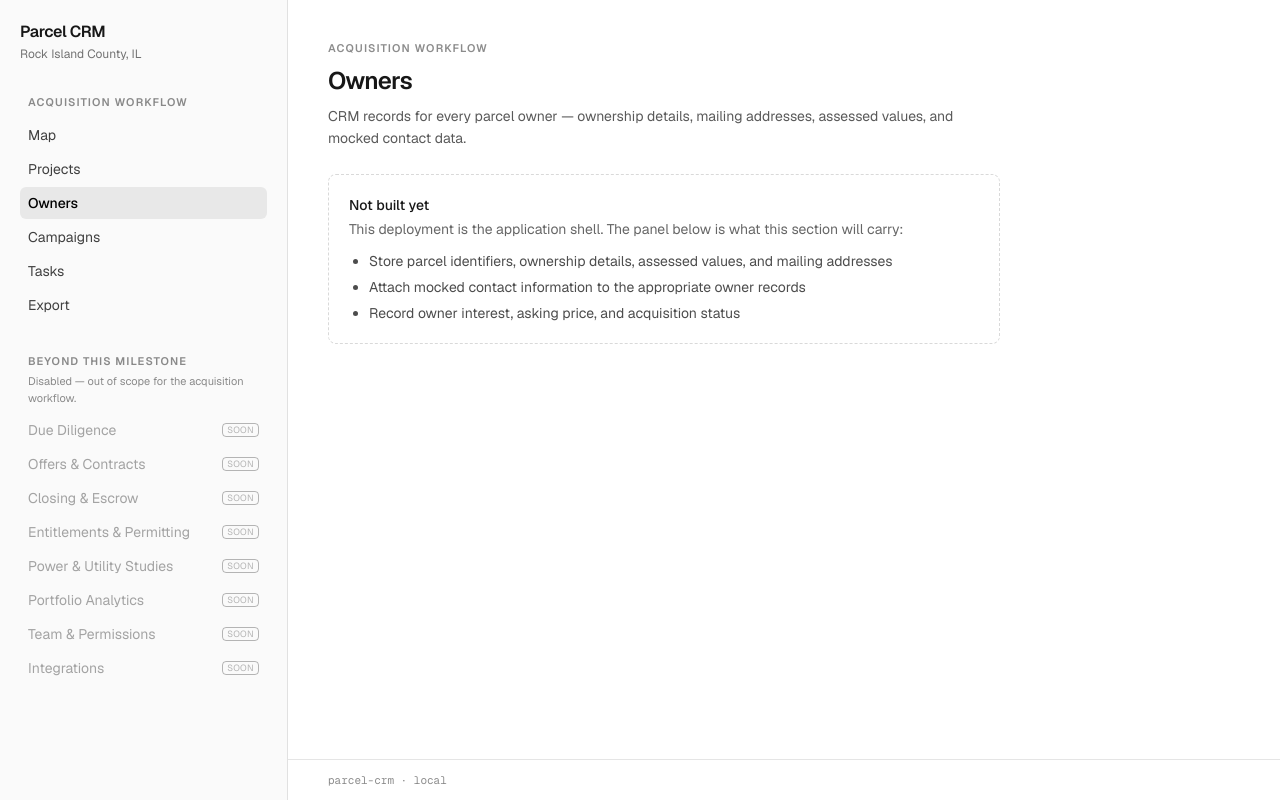
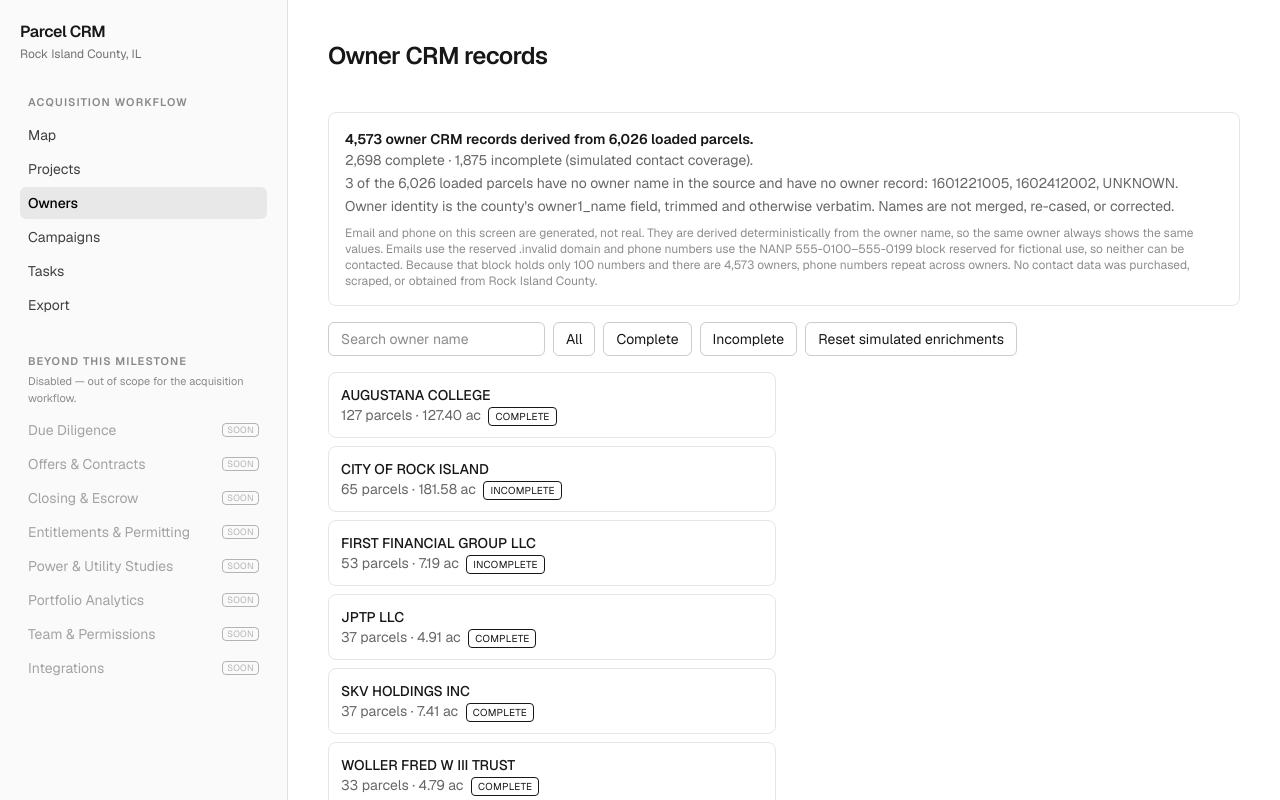
Before and after one commit to liesislukas/parcel-crm, a Next.js app: page /owners in a window 1280 px wide. Shown: the top 800 px of the page. Built offline with nearby package versions, Linux system fonts and the light colour scheme.

Commit message:
feat: build /owners route listing every owner CRM record (W3)

```diff
--- a/src/app/owners/page.tsx
+++ b/src/app/owners/page.tsx
@@ -1,8 +1,19 @@
-import { SectionPage } from "@/components/SectionPage";
-import { sections } from "@/lib/nav";
-
-const section = sections.find((s) => s.slug === "owners")!;
+import { Suspense } from "react";
+import OwnersWorkspace from "@/components/owners/OwnersWorkspace";
 
 export default function OwnersPage() {
-  return <SectionPage section={section} />;
+  return (
+    <article className="flex flex-col gap-6">
+      <h1 className="text-2xl font-semibold tracking-tight">Owner CRM records</h1>
+      <Suspense
+        fallback={
+          <p className="mt-4 rounded-lg border border-black/10 p-4 text-sm dark:border-white/15">
+            Loading owner records…
+          </p>
+        }
+      >
+        <OwnersWorkspace />
+      </Suspense>
+    </article>
+  );
 }
--- /dev/null
+++ b/src/components/owners/OwnersWorkspace.tsx
@@ -0,0 +1,252 @@
+"use client";
+
+import { useEffect, useMemo, useState } from "react";
+import { useRouter, useSearchParams } from "next/navigation";
+import type { Feature, FeatureCollection, Geometry } from "geojson";
+import { formatAcres, toParcel, type Parcel, type RawParcelProperties } from "@/lib/parcel";
+import {
+  buildOwnerRecords,
+  ownersWithoutName,
+  type OwnerRecord as OwnerRecordType,
+} from "@/lib/owners";
+import {
+  clearEnrichments,
+  effectiveContact,
+  readEnrichments,
+  type EnrichmentStore,
+} from "@/lib/store";
+import type { ParcelMeta } from "@/components/map/MapWorkspace";
+
+type CompletenessFilter = "all" | "complete" | "incomplete";
+
+const PAGE_SIZE = 50;
+
+const BUTTON_CLASS =
+  "rounded-md border border-black/20 px-3 py-1.5 text-sm disabled:cursor-not-allowed disabled:opacity-45 dark:border-white/25";
+const PANEL_CLASS = "rounded-lg border border-black/10 p-4 text-sm dark:border-white/15";
+
+const METHODOLOGY_NOTE =
+  "Email and phone on this screen are generated, not real. They are derived deterministically " +
+  "from the owner name, so the same owner always shows the same values. Emails use the reserved " +
+  ".invalid domain and phone numbers use the NANP 555-0100–555-0199 block reserved for fictional " +
+  "use, so neither can be contacted. Because that block holds only 100 numbers and there are " +
+  "4,573 owners, phone numbers repeat across owners. No contact data was purchased, scraped, or " +
+  "obtained from Rock Island County.";
+
+export default function OwnersWorkspace() {
+  const router = useRouter();
+  const searchParams = useSearchParams();
+  // useSearchParams() returns the already-decoded value — do not decodeURIComponent it again.
+  const selectedKey = searchParams.get("owner");
+
+  const [raw, setRaw] = useState<FeatureCollection | null>(null);
+  const [meta, setMeta] = useState<ParcelMeta | null>(null);
+  const [store, setStore] = useState<EnrichmentStore | null>(null);
+  const [failed, setFailed] = useState(false);
+  const [search, setSearch] = useState("");
+  const [filter, setFilter] = useState<CompletenessFilter>("all");
+  const [visibleCount, setVisibleCount] = useState(PAGE_SIZE);
+
+  useEffect(() => {
+    let cancelled = false;
+
+    async function load() {
+      try {
+        const [dataResponse, metaResponse] = await Promise.all([
+          fetch("/data/rock-island-parcels.json"),
+          fetch("/data/rock-island-parcels.meta.json"),
+        ]);
+        if (!dataResponse.ok || !metaResponse.ok) throw new Error("parcel data fetch failed");
+        const collection = (await dataResponse.json()) as FeatureCollection;
+        const metaJson = (await metaResponse.json()) as ParcelMeta;
+        if (cancelled) return;
+        setRaw(collection);
+        setMeta(metaJson);
+        // Never read localStorage during render — that would break hydration. Seeding it
+        // here, once, after the client-only effect has run, is the safe point.
+        setStore(readEnrichments());
+      } catch {
+        if (!cancelled) setFailed(true);
+      }
+    }
+
+    void load();
+    return () => {
+      cancelled = true;
+    };
+  }, []);
+
+  const parcels = useMemo<Parcel[] | null>(() => {
+    if (!raw) return null;
+    return raw.features.map((feature) => toParcel(feature as Feature<Geometry, RawParcelProperties>));
+  }, [raw]);
+
+  const owners = useMemo<OwnerRecordType[]>(
+    () => (parcels ? buildOwnerRecords(parcels) : []),
+    [parcels],
+  );
+  const noOwnerPins = useMemo<string[]>(
+    () => (parcels ? ownersWithoutName(parcels) : []),
+    [parcels],
+  );
+
+  const ownersWithContact = useMemo(() => {
+    if (!store) return [];
+    return owners.map((owner) => ({ owner, contact: effectiveContact(owner, store) }));
+  }, [owners, store]);
+
+  const completeCount = ownersWithContact.filter((o) => o.contact.completeness === "complete").length;
+  const incompleteCount = ownersWithContact.length - completeCount;
+
+  const filtered = useMemo(() => {
+    const term = search.trim().toLowerCase();
+    return ownersWithContact.filter(({ owner, contact }) => {
+      if (term && !owner.ownerKey.toLowerCase().includes(term)) return false;
+      if (filter === "complete" && contact.completeness !== "complete") return false;
+      if (filter === "incomplete" && contact.completeness !== "incomplete") return false;
+      return true;
+    });
+  }, [ownersWithContact, search, filter]);
+
+  const visibleRows = filtered.slice(0, visibleCount);
+
+  const selectedOwner = useMemo(
+    () => (selectedKey ? (owners.find((o) => o.ownerKey === selectedKey) ?? null) : null),
+    [owners, selectedKey],
+  );
+
+  function selectOwner(ownerKey: string) {
+    router.replace(`/owners?owner=${encodeURIComponent(ownerKey)}`, { scroll: false });
+  }
+
+  function handleReset() {
+    setStore(clearEnrichments());
+  }
+
+  if (failed) {
+    return (
+      <p className={`mt-4 ${PANEL_CLASS}`}>Could not load the parcel data file. Reload the page.</p>
+    );
+  }
+
+  if (!raw || !meta || !store) {
+    return <p className={`mt-4 ${PANEL_CLASS}`}>Loading Rock Island County parcels…</p>;
+  }
+
+  return (
+    <div data-testid="owners-workspace" className="mt-4 flex flex-col gap-4">
+      <div data-testid="owners-summary" className={`${PANEL_CLASS} leading-relaxed`}>
+        <p className="text-sm font-semibold">
+          {owners.length.toLocaleString("en-US")} owner CRM records derived from{" "}
+          {meta.parcelCount.toLocaleString("en-US")} loaded parcels.
+        </p>
+        <p className="text-black/60 dark:text-white/60">
+          {completeCount.toLocaleString("en-US")} complete ·{" "}
+          {incompleteCount.toLocaleString("en-US")} incomplete (simulated contact coverage).
+        </p>
+        <p className="text-black/60 dark:text-white/60">
+          {noOwnerPins.length} of the {meta.parcelCount.toLocaleString("en-US")} loaded parcels have
+          no owner name in the source and have no owner record: {noOwnerPins.join(", ")}.
+        </p>
+        <p className="text-black/60 dark:text-white/60">
+          Owner identity is the county&apos;s owner1_name field, trimmed and otherwise verbatim.
+          Names are not merged, re-cased, or corrected.
+        </p>
+        <p className="mt-2 text-xs text-black/45 dark:text-white/45">{METHODOLOGY_NOTE}</p>
+      </div>
+
+      <div className="flex flex-wrap items-center gap-2">
+        <input
+          type="text"
+          data-testid="owner-search"
+          placeholder="Search owner name"
+          value={search}
+          onChange={(e) => setSearch(e.target.value)}
+          className="rounded-md border border-black/20 px-3 py-1.5 text-sm dark:border-white/25"
+        />
+        <button
+          type="button"
+          data-testid="owner-filter-all"
+          aria-pressed={filter === "all"}
+          onClick={() => setFilter("all")}
+          className={BUTTON_CLASS}
+        >
+          All
+        </button>
+        <button
+          type="button"
+          data-testid="owner-filter-complete"
+          aria-pressed={filter === "complete"}
+          onClick={() => setFilter("complete")}
+          className={BUTTON_CLASS}
+        >
+          Complete
+        </button>
+        <button
+          type="button"
+          data-testid="owner-filter-incomplete"
+          aria-pressed={filter === "incomplete"}
+          onClick={() => setFilter("incomplete")}
+          className={BUTTON_CLASS}
+        >
+          Incomplete
+        </button>
+        <button type="button" data-testid="reset-enrichments" onClick={handleReset} className={BUTTON_CLASS}>
+          Reset simulated enrichments
+        </button>
+        {selectedKey ? (
+          <button
+            type="button"
+            onClick={() => router.replace("/owners", { scroll: false })}
+            className={BUTTON_CLASS}
+          >
+            Clear selection
+          </button>
+        ) : null}
+      </div>
+
+      <div className="grid gap-4 lg:grid-cols-2">
+        <div className="flex flex-col gap-2">
+          <ul className="flex flex-col gap-2">
+            {visibleRows.map(({ owner, contact }) => (
+              <li key={owner.ownerId}>
+                <button
+                  type="button"
+                  data-testid="owner-row"
+                  data-owner-id={owner.ownerId}
+                  onClick={() => selectOwner(owner.ownerKey)}
+                  className={`w-full rounded-lg border border-black/10 p-3 text-left text-sm dark:border-white/15 ${
+                    selectedKey === owner.ownerKey ? "bg-black/5 dark:bg-white/10" : ""
+                  }`}
+                >
+                  <span className="block font-medium">{owner.ownerKey}</span>
+                  <span className="text-black/60 dark:text-white/60">
+                    {owner.parcelCount} parcel{owner.parcelCount === 1 ? "" : "s"} ·{" "}
+                    {formatAcres(owner.totalAcres)}
+                  </span>{" "}
+                  <span
+                    className="ml-1 rounded-sm border border-current px-1.5 py-0.5 text-[10px] tracking-wide uppercase"
+                  >
+                    {contact.completeness === "complete" ? "Complete" : "Incomplete"}
+                  </span>
+                </button>
+              </li>
+            ))}
+          </ul>
+          {visibleCount < filtered.length ? (
+            <button
+              type="button"
+              data-testid="owners-show-more"
+              onClick={() => setVisibleCount((v) => v + PAGE_SIZE)}
+              className={BUTTON_CLASS}
+            >
+              Show 50 more
+            </button>
+          ) : null}
+        </div>
+
+        <div>{selectedOwner ? null /* W4 mounts <OwnerRecord> here */ : null}</div>
+      </div>
+    </div>
+  );
+}
```
